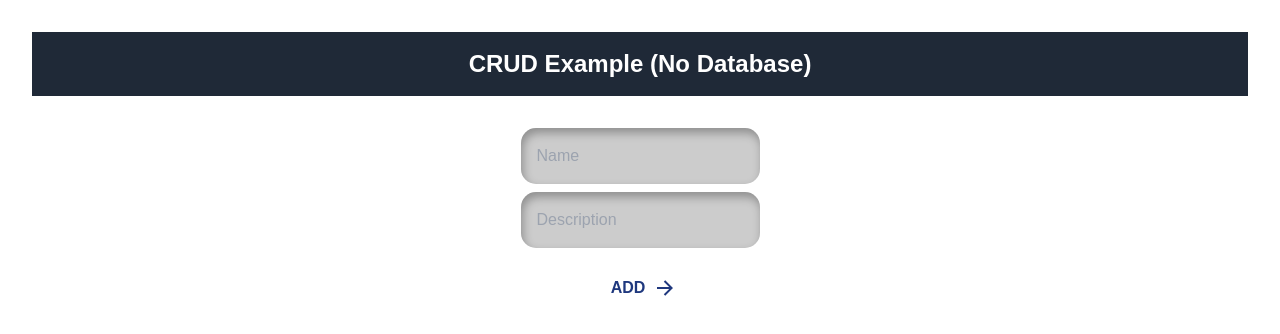
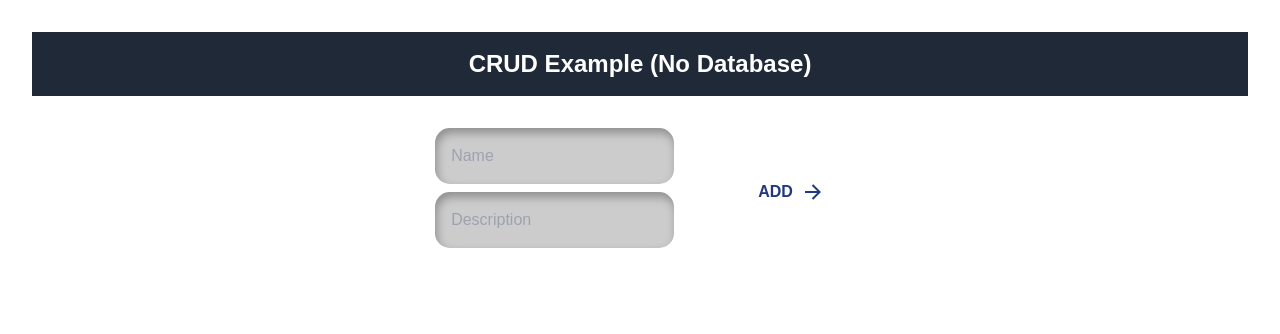
Before and after one commit to rafaelmm16/Next.js-CRUD, a Next.js app in the folder my-app/: page / in a window 1280 px wide. Shown: the top 334 px of the page. Built offline with nearby package versions, Linux system fonts and the light colour scheme.

Commit message:
✨ adicionado um loading e mudança na interface

```diff
--- a/my-app/package.json
+++ b/my-app/package.json
@@ -22,6 +22,6 @@
     "eslint-config-next": "15.0.2",
     "postcss": "^8",
     "tailwindcss": "^3.4.1",
-    "typescript": "^5"
+    "typescript": "^5.6.3"
   }
 }
--- a/my-app/src/app/add-button.tsx
+++ b/my-app/src/app/add-button.tsx
@@ -1,7 +1,9 @@
+"use client";
+
 import React from 'react';
 import styled from 'styled-components';
 
-const Button = ({ children, onClick }: { children: React.ReactNode; onClick: () => void }) => {
+const Button = ({ onClick }: { children: React.ReactNode; onClick: () => void }) => {
     return (
         <StyledWrapper>
             <button className="animated-button" onClick={onClick}>
--- /dev/null
+++ b/my-app/src/app/loading.tsx
@@ -0,0 +1,116 @@
+"use client";
+
+import React from 'react';
+import styled from 'styled-components';
+
+const Loader = () => {
+    return (
+        <StyledWrapper>
+            <div className="loader">
+                <div className="cell d-0" />
+                <div className="cell d-1" />
+                <div className="cell d-2" />
+                <div className="cell d-1" />
+                <div className="cell d-2" />
+                <div className="cell d-2" />
+                <div className="cell d-3" />
+                <div className="cell d-3" />
+                <div className="cell d-4" />
+            </div>
+        </StyledWrapper>
+    );
+}
+
+const StyledWrapper = styled.div`
+  .loader {
+    --cell-size: 52px;
+    --cell-spacing: 1px;
+    --cells: 3;
+    --total-size: calc(var(--cells) * (var(--cell-size) + 2 * var(--cell-spacing)));
+    display: flex;
+    flex-wrap: wrap;
+    width: var(--total-size);
+    height: var(--total-size);
+  }
+
+  .cell {
+    flex: 0 0 var(--cell-size);
+    margin: var(--cell-spacing);
+    background-color: transparent;
+    box-sizing: border-box;
+    border-radius: 4px;
+    animation: 1.5s ripple ease infinite;
+  }
+
+  .cell.d-1 {
+    animation-delay: 100ms;
+  }
+
+  .cell.d-2 {
+    animation-delay: 200ms;
+  }
+
+  .cell.d-3 {
+    animation-delay: 300ms;
+  }
+
+  .cell.d-4 {
+    animation-delay: 400ms;
+  }
+
+  .cell:nth-child(1) {
+    --cell-color: #00FF87;
+  }
+
+  .cell:nth-child(2) {
+    --cell-color: #0CFD95;
+  }
+
+  .cell:nth-child(3) {
+    --cell-color: #17FBA2;
+  }
+
+  .cell:nth-child(4) {
+    --cell-color: #23F9B2;
+  }
+
+  .cell:nth-child(5) {
+    --cell-color: #30F7C3;
+  }
+
+  .cell:nth-child(6) {
+    --cell-color: #3DF5D4;
+  }
+
+  .cell:nth-child(7) {
+    --cell-color: #45F4DE;
+  }
+
+  .cell:nth-child(8) {
+    --cell-color: #53F1F0;
+  }
+
+  .cell:nth-child(9) {
+    --cell-color: #60EFFF;
+  }
+
+  /*Animation*/
+  @keyframes ripple {
+    0% {
+      background-color: transparent;
+    }
+
+    30% {
+      background-color: var(--cell-color);
+    }
+
+    60% {
+      background-color: transparent;
+    }
+
+    100% {
+      background-color: transparent;
+    }
+  }`;
+
+export default Loader;
--- a/my-app/src/app/page.tsx
+++ b/my-app/src/app/page.tsx
@@ -1,7 +1,9 @@
 "use client";
+
 import { useState } from 'react';
 import Input from './input'; // Importa o componente Input
-import Button from './add-button'
+import Button from './add-button';
+import Loading from './loading'; // Importa o componente Loading
 
 interface Item {
   name: string;
@@ -12,16 +14,24 @@ export default function Home() {
   const [items, setItems] = useState<Item[]>([]);
   const [newItem, setNewItem] = useState<Item>({ name: '', description: '' });
   const [editingItem, setEditingItem] = useState<Item | null>(null);
+  const [isLoading, setIsLoading] = useState(false); // Estado para controlar o loading
 
   const handleInputChange = (e: React.ChangeEvent<HTMLInputElement>) => {
     setNewItem({ ...newItem, [e.target.name]: e.target.value });
   };
 
-  const addItem = () => {
+  const addItem = async () => {
+    setIsLoading(true); // Inicia o loading
+
     if (newItem.name && newItem.description) {
+      // Simula um atraso para mostrar o loading
+      await new Promise((resolve) => setTimeout(resolve, 1500));
+
       setItems([...items, newItem]);
       setNewItem({ name: '', description: '' });
     }
+
+    setIsLoading(false); // Finaliza o loading
   };
 
   const editItem = (item: Item) => {
@@ -29,8 +39,13 @@ export default function Home() {
     setNewItem({ name: item.name, description: item.description });
   };
 
-  const updateItem = () => {
+  const updateItem = async () => {
+    setIsLoading(true); // Inicia o loading
+
     if (newItem.name && newItem.description) {
+      // Simula um atraso para mostrar o loading
+      await new Promise((resolve) => setTimeout(resolve, 1500));
+
       const updatedItems = items.map((item) =>
         item === editingItem ? newItem : item
       );
@@ -38,6 +53,8 @@ export default function Home() {
       setEditingItem(null);
       setNewItem({ name: '', description: '' });
     }
+
+    setIsLoading(false); // Finaliza o loading
   };
 
   const deleteItem = (item: Item) => {
@@ -52,14 +69,17 @@ export default function Home() {
         <h1 className="text-2xl font-bold text-center">CRUD Example (No Database)</h1>
       </header>
 
+      {/* Loader */}
+      {isLoading && <Loading />}
+
       {/* Input Form */}
-      <div className="mb-4 flex flex-col items-center">
+      <div className="mb-4 flex items-center">
         <div className="flex flex-col mb-2 space-y-2"> {/*  Wrap inputs in a flex container */}
           {/* Usar o componente Input para as caixas de texto */}
           <Input type="text" name="name" placeholder="Name" value={newItem.name} onChange={handleInputChange} />
           <Input type="text" name="description" placeholder="Description" value={newItem.description} onChange={handleInputChange} />
         </div>
-
+        <div className="ml-14"> {/* Adicione um espaço para a direita */}
           {/*  Button */}
           {editingItem ? (
             <button
@@ -74,7 +94,7 @@ export default function Home() {
             </Button>
           )}
         </div>
-
+      </div>
 
       {/* Item List */}
       <ul className="w-full">
```
Also changed, not shown: my-app/src/app/input.tsx (+9 -1 lines). Lines whose indentation alone changed are shown as unchanged.
